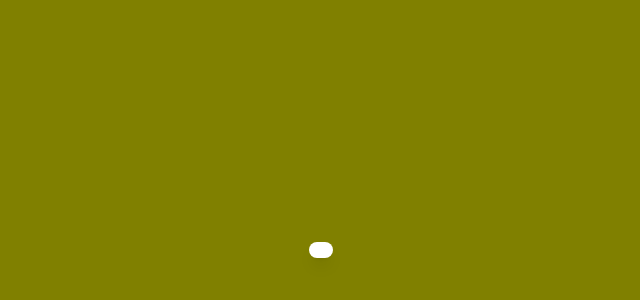
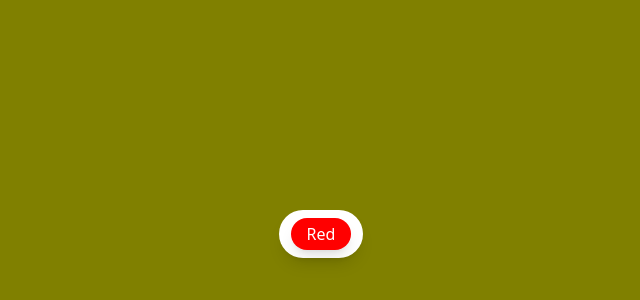
Before and after one commit to Harsh2003-oss/BG-Changer, a React (Vite) app: page / in a window 1280 px wide. Shown: the part 494-794 px from the top of the page, without its empty margins (319-959 px from the left). Built offline with nearby package versions, Linux system fonts and the light colour scheme.

Commit message:
created firt button

```diff
--- a/src/App.jsx
+++ b/src/App.jsx
@@ -10,7 +10,10 @@
 
       <div className='fixed flex flex-wrap justify-center bottom-12 inset-x-0 px-2'>
 <div className='flex flex-wrap justify-center gap-3 shadow-lg bg-white px-3 py-2 rounded-3xl '>
-
+<button
+className='outline-none px-4 py-1 rounded-full text-white shadow-lg'
+style={{backgroundColor:"red"}}
+>Red</button>
 </div>
       </div>
 
```
